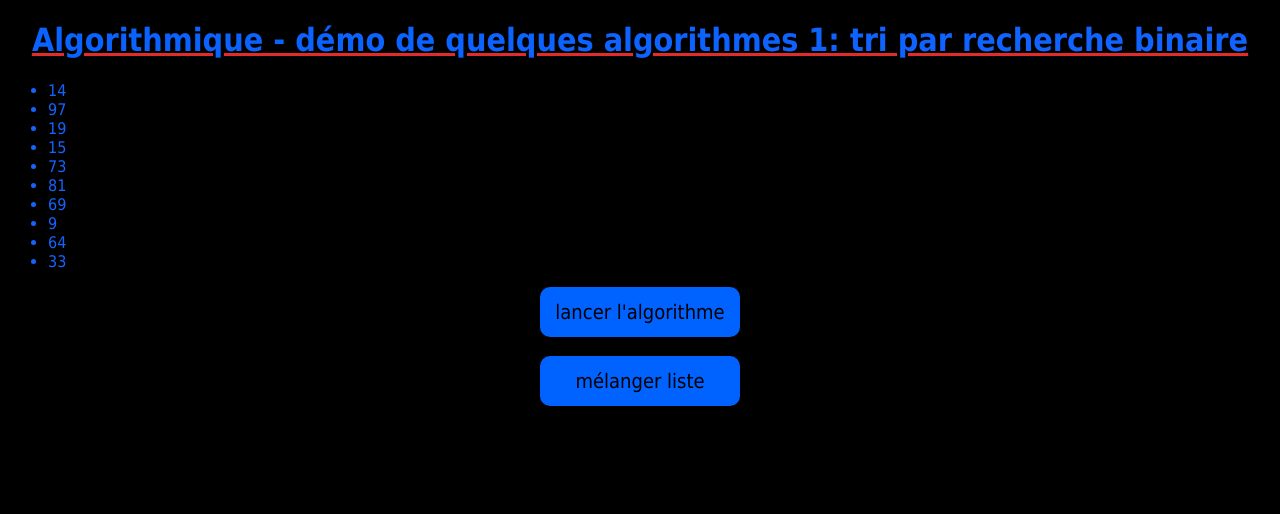
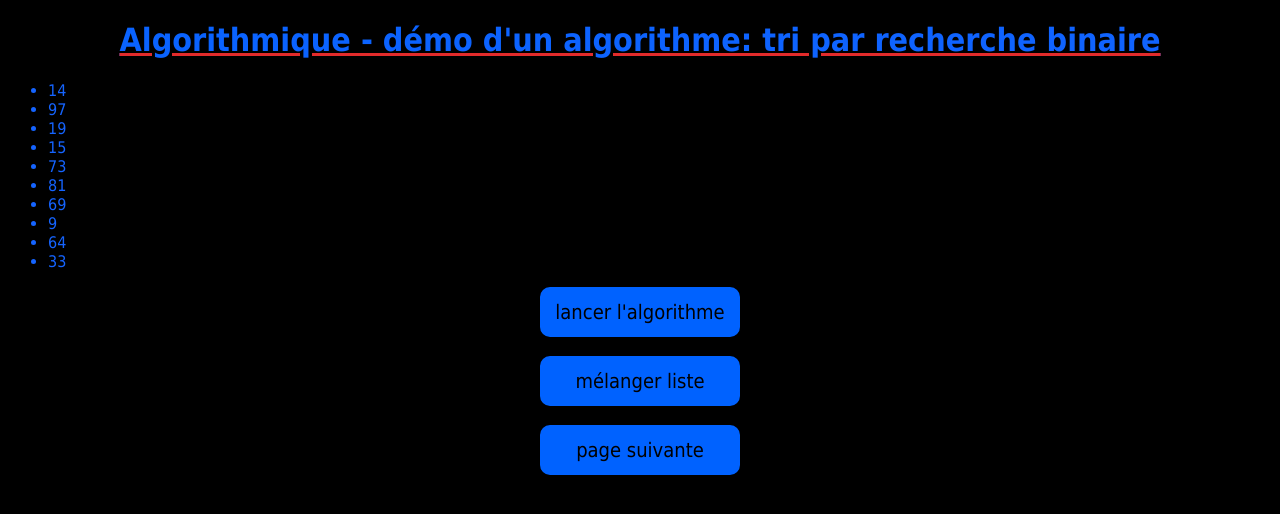
Before and after one commit to 4lpndev/pr-sentation, a plain HTML site: page algorithmique/pages/p1/2.html in a window 1280 px wide. Drawn offline with Linux system fonts and the light colour scheme.

Commit message:
Update 2.html

```diff
--- a/algorithmique/pages/p1/2.html
+++ b/algorithmique/pages/p1/2.html
@@ -8,10 +8,11 @@
     <link rel="stylesheet" href="../../css/base.css">
 </head>
 <body>
-    <h1 id="title">Algorithmique - démo de quelques algorithmes 1: tri par recherche binaire</h1>
+    <h1 id="title">Algorithmique - démo d'un algorithme: tri par recherche binaire</h1>
     <ul class="list"></ul>
     <button id="launch">lancer l'algorithme</button><br>
-    <button id="mix">mélanger liste</button>
+    <button id="mix">mélanger liste</button> <br>
+    <button id="next">page suivante</button>
     <script src="../../js/p2.js"></script>
 </body>
 </html>
```
